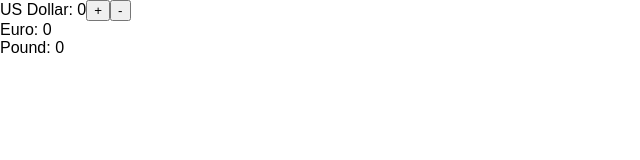
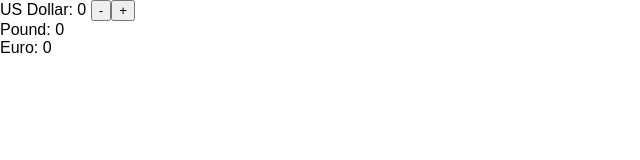
Before and after one commit to TheRobBrennan/render-props, a React (Create React App) app: page / in a window 1280 px wide. Shown: the top 160 px of the page, without its empty margins (0-640 px from the left). Built offline with nearby package versions, Linux system fonts and the light colour scheme.

Commit message:
Solution: Amount is now a render prop component because it is using children as a function to pass data to the composed components

```diff
--- a/src/App.js
+++ b/src/App.js
@@ -4,41 +4,21 @@ import Amount from './components/Amount'
 import Euro from './components/Euro'
 import Pound from './components/Pound'
 
-class App extends Component {
-  constructor(props){
-    super(props)
-    this.state = {
-      amount: 0,
-    }
-  }
+/*
+  Render prop pattern => Instead of passing the currency components as components, we are passing a function that renders them.
 
-  onIncrement = () => {
-    this.setState(state => ({ amount: state.amount + 1 }))
-  }
+  Note how this allows the wrapping component (Amount) the ability to pass data to its inner composed components. The children prop becomes children as a function instead of simply being React components.
+*/
 
-  onDecrement = () => {
-    this.setState(state => ({ amount: state.amount - 1}))
-  }
-
-  render(){
-    return (
+const App = () => (
+  <Amount>
+    {amount => (
       <div>
-        <Amount amount={this.state.amount} onIncrement={this.onIncrement} onDecrement={this.onDecrement} />
-        {/*
-          Imagine a scenario where you have currency components that need to use the value of amount.
-
-          This approach will use lifting state to the parent component to render the currency components using the value in our Amount component:
-
-          <Euro amount={this.state.amount} />
-          <Pound amount={this.state.amount} />
-
-          This is a valid solution. The App component has turned into a stateful class component, and the Amount component is now a functional stateless component.
-        */}
-        <Euro amount={this.state.amount} />
-        <Pound amount={this.state.amount} />
+        <Pound amount={amount} />
+        <Euro amount={amount} />
       </div>
-    )
-  }
-}
+    )}
+  </Amount>
+)
 
 export default App
--- a/src/components/Amount.jsx
+++ b/src/components/Amount.jsx
@@ -1,15 +1,38 @@
 import React, { Component } from 'react'
 
-const Amount = ({ amount, onIncrement, onDecrement }) => (
-  <div>
-    <span>US Dollar: {amount}</span>
-    <button type="button" onClick={onIncrement}>
-      +
-    </button>
-    <button type="button" onClick={onDecrement}>
-      -
-    </button>
-  </div>
-)
+class Amount extends Component {
+  constructor(props) {
+    super(props)
+
+    this.state = {
+      amount: 0,
+    }
+  }
+
+  onIncrement = () => {
+    this.setState(state => ({ amount: state.amount + 1 }))
+  }
+
+  onDecrement = () => {
+    this.setState(state => ({ amount: state.amount - 1 }))
+  }
+
+  render() {
+    return (
+      <div>
+        <span>US Dollar: {this.state.amount} </span>
+
+        <button type="button" onClick={this.onDecrement}>
+          -
+        </button>
+        <button type="button" onClick={this.onIncrement}>
+          +
+        </button>
+
+        {this.props.children(this.state.amount)}
+      </div>
+    )
+  }
+}
 
 export default Amount
```
